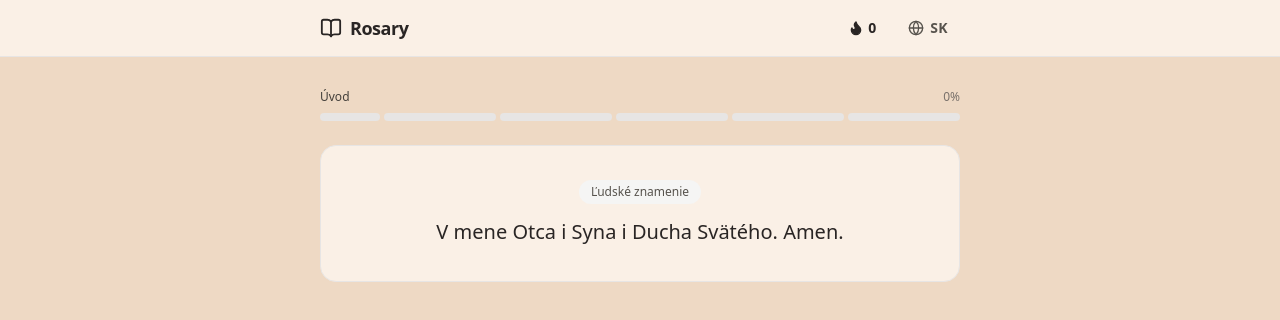
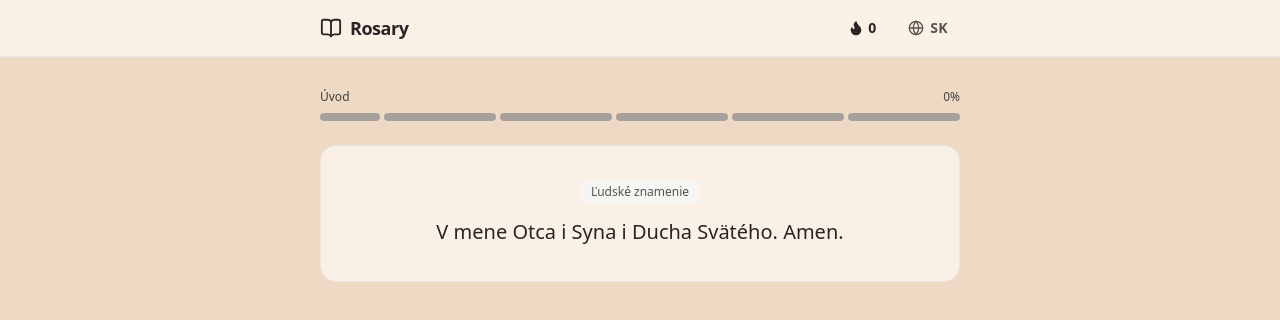
Before and after one commit to michalvoscek/rosary, a React (Vite) app: page /rosary/pray/glorious/0 in a window 1280 px wide. Shown: the top 320 px of the page. Built offline with nearby package versions, Linux system fonts and the light colour scheme.

Commit message:
style: adjust progressbar colors

```diff
--- a/src/components/ProgressIndicator.tsx
+++ b/src/components/ProgressIndicator.tsx
@@ -35,8 +35,8 @@ export function ProgressIndicator({ currentStep }: ProgressIndicatorProps) {
 
   return (
     <div className="space-y-2">
-      <div className="flex items-center justify-between text-xs text-stone-500">
-        <span className="font-medium text-stone-700">
+      <div className="flex items-center justify-between text-xs text-stone-700">
+        <span className="font-medium">
           {t({ sk: stage.sk, en: stage.en })}
         </span>
         <span>{stageProgress}%</span>
@@ -52,7 +52,7 @@ export function ProgressIndicator({ currentStep }: ProgressIndicatorProps) {
           return (
             <div
               key={section.sk}
-              className="h-2 bg-stone-200 rounded-full overflow-hidden"
+              className="h-2 bg-stone-400 rounded-full overflow-hidden"
               style={{ flexGrow: sectionSize }}
             >
               <div
```
